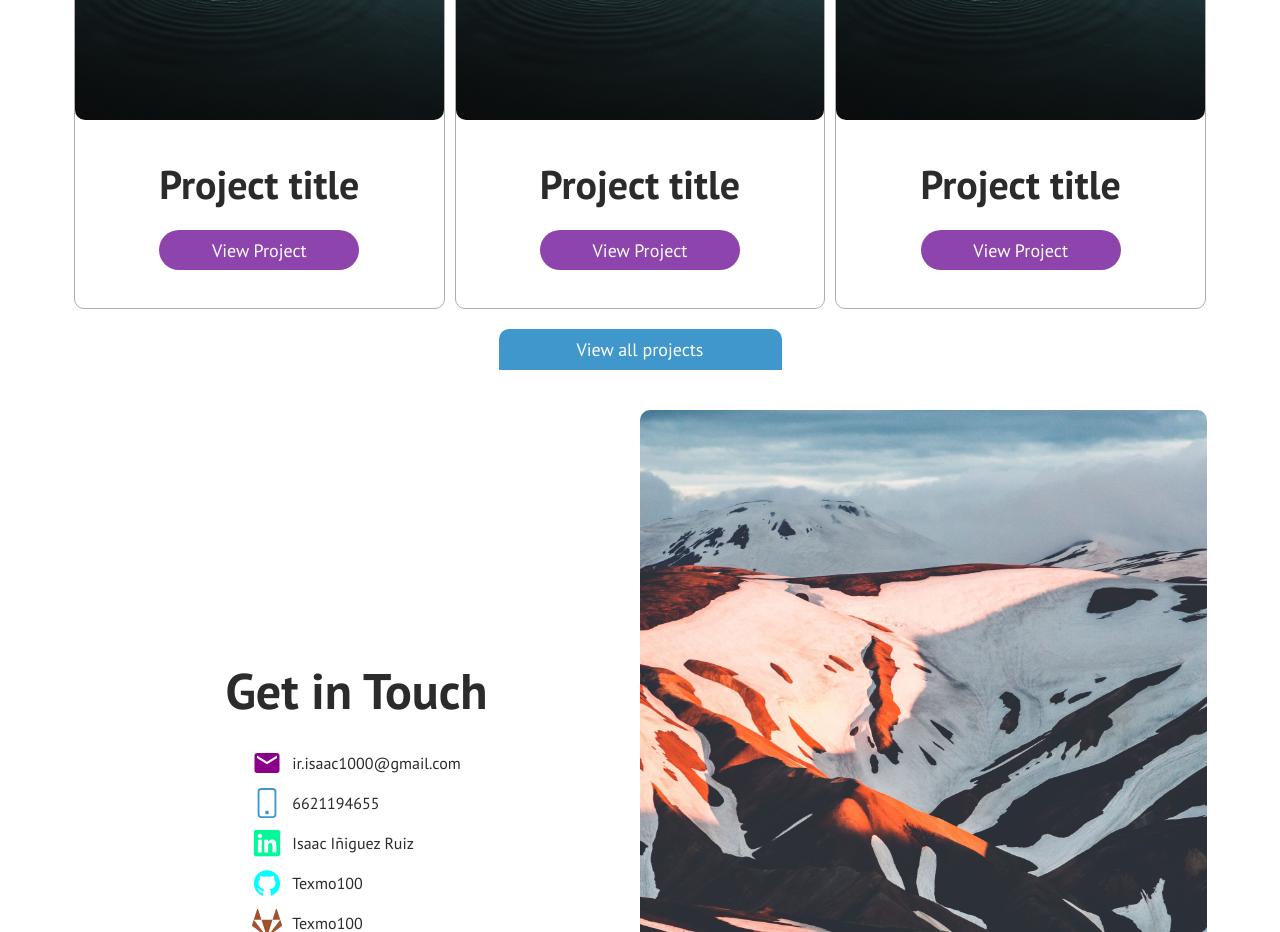
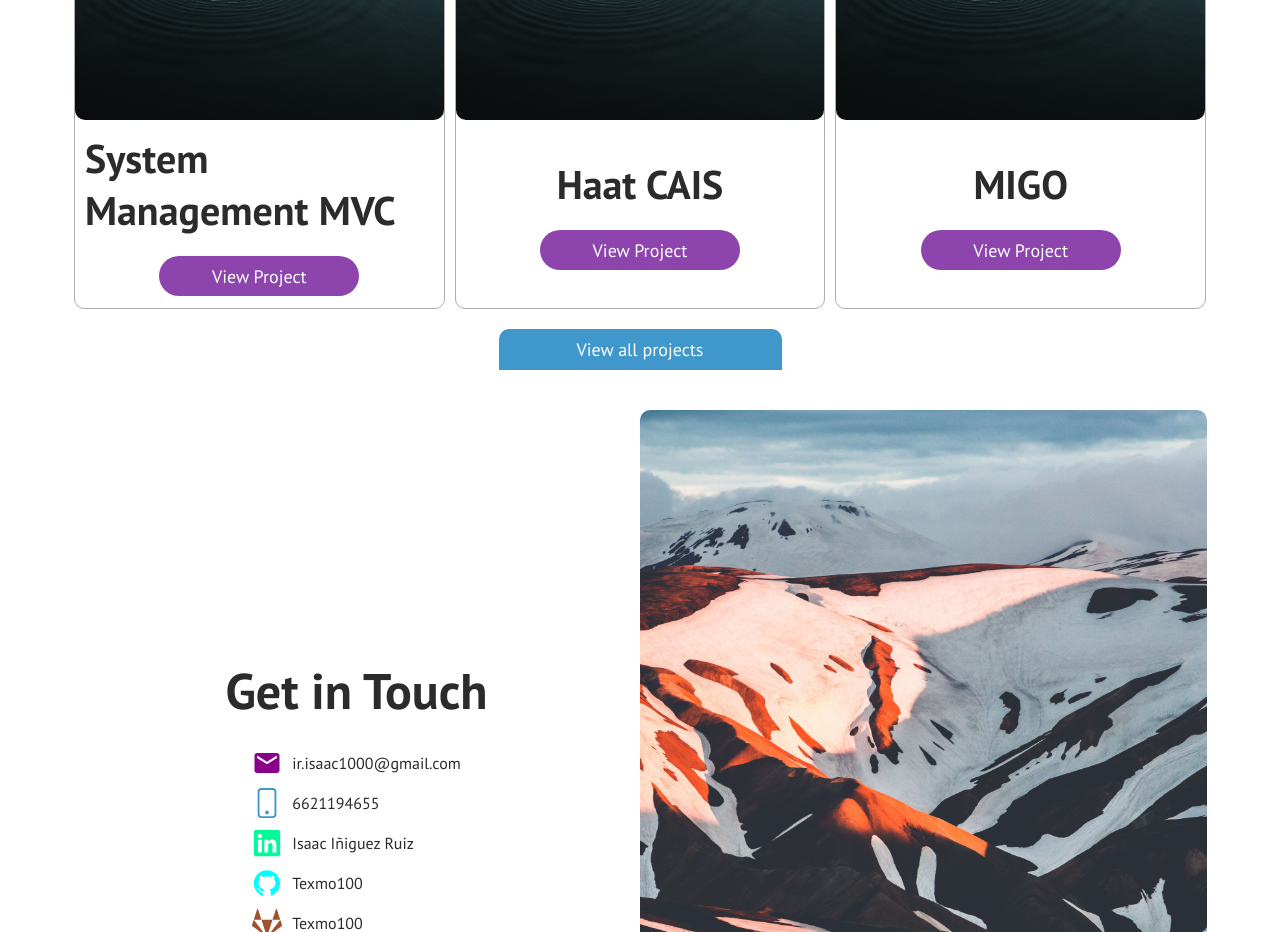
Before and after one commit to Texmo100/Developer-profile-IIR, a React (Create React App) app: page / in a window 1280 px wide. Shown: the part 2060-2992 px from the top of the page. Built offline with nearby package versions, Linux system fonts and the light colour scheme.

Commit message:
Ready to finish the last part of the project, ProjectDetails page

```diff
--- a/src/App.js
+++ b/src/App.js
@@ -22,7 +22,7 @@ class App extends Component {
           <Route path="/contactme" component={ContactMe}/>
           <Route path="/aboutme" component={AboutMe}/>
           <Route path="/projects" component={Projects}/>
-          <Route path="/projectdetails-:id" render={() => <ProjectDetails number="150"/>}/>
+          <Route path="/projectdetails-:id" component={ProjectDetails}/>
         </Switch>
       </Router>
     )
--- a/src/Components/Projects/CardProject.js
+++ b/src/Components/Projects/CardProject.js
@@ -2,15 +2,17 @@ import React from 'react'
 import { FaCode } from 'react-icons/fa';
 import {Link} from 'react-router-dom'
 
-const CardProject = () => {
+const CardProject = (props) => {
+    const {project} = props
+
     return(
         <div className="card-project">
             <div className="image-project">
                 <FaCode style={{fontSize: "10rem", color: "rgba(0, 0, 0, 0.5)"}}/>
             </div>
             <div className="project-info">
-                <p className="project-title">Project title</p>
-                <Link className="button button-project-card" to="/projectdetails-nameProject">View Project</Link>
+                <p className="project-title">{project.name}</p>
+                <Link className="button button-project-card" to={{pathname: `/projectdetails-${project.name}`, state: project}}>View Project</Link>
             </div>
         </div>
     )
--- a/src/Components/Projects/ProjectCards.js
+++ b/src/Components/Projects/ProjectCards.js
@@ -1,12 +1,16 @@
-import React from 'react'
+import React, { useState} from 'react'
 import CardProject from './CardProject'
+import aboutMeData from '../../Data/aboutMeData'
 
 const ProjectCards = () => {
+    const [data] = useState(aboutMeData)
+    const [projects] = useState(data.projects)
+
+    const projectsRenderCard = projects.map(item => <CardProject key={item.id} project={item}/>)
+
     return(
         <div className="container-cards">
-            <CardProject />
-            <CardProject />
-            <CardProject />
+            {projectsRenderCard}
         </div>
     )
 }
--- a/src/Components/Projects/ProjectDetails.js
+++ b/src/Components/Projects/ProjectDetails.js
@@ -1,14 +1,18 @@
 import React from 'react'
 import GlobalHeader from '../GlobalHeader'
 import FooterSection from '../FooterSection'
+import {useLocation} from "react-router-dom";
 
-const ProjectDetails = (props) => {
+const ProjectDetails = () => {
+    const location = useLocation()
+    const {state} = location //all project data
+
     return (
         <div className="wrapper-inner-pages">
             <GlobalHeader image="header-image-project-details" />
             <div className="content-page">
                 <div className="container-inner-pages">
-                    <p>{props.number}</p>
+                    <p>{state.name}</p>
                 </div>
             </div>
             <FooterSection />
--- a/src/Components/Projects/Projects.js
+++ b/src/Components/Projects/Projects.js
@@ -1,9 +1,14 @@
-import React from 'react'
+import React, { useState} from 'react'
 import GlobalHeader from '../GlobalHeader'
 import CardProject from './CardProject'
 import FooterSection from '../FooterSection'
+import aboutMeData from '../../Data/aboutMeData'
 
 const Projects = () => {
+    const [data] = useState(aboutMeData)
+    const [projects] = useState(data.projects)
+
+    const projectsRenderCard = projects.map(item => <CardProject key={item.id} project={item}/>)
     return (
         <div className="wrapper-inner-pages">
             <GlobalHeader image="header-image-projects"/>
@@ -11,9 +16,7 @@ const Projects = () => {
                 <div className="container-inner-pages">
                     <h1 className="title-page title-page-projects">Projects</h1>
                     <div className="container-cards-projects-page">
-                        <CardProject />
-                        <CardProject />
-                        <CardProject />
+                        {projectsRenderCard}
                     </div>
                 </div>
             </div>
--- a/src/Data/aboutMeData.js
+++ b/src/Data/aboutMeData.js
@@ -3,7 +3,7 @@ const aboutMeData = {
     projects: [
         {
             id: 1,
-            name: "human resources, finance and administration System Management",
+            name: "System Management MVC",
             description: "The porpuse of this system management was to increase the number of attendance through a web platform which the final user can interact with it and improve their performance task respectively.",
             frameworks: [
                 {
```
